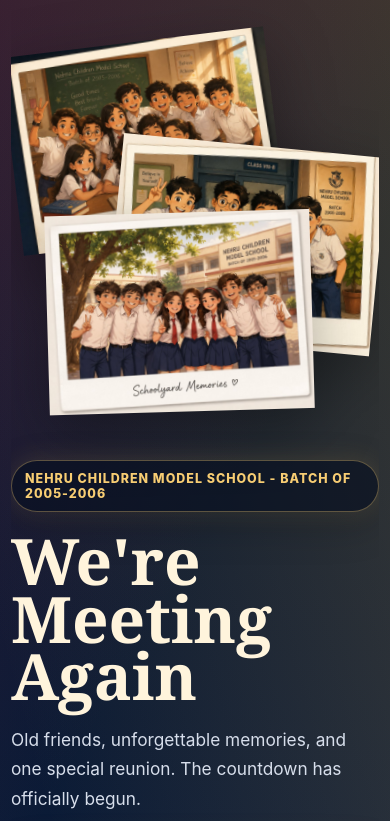
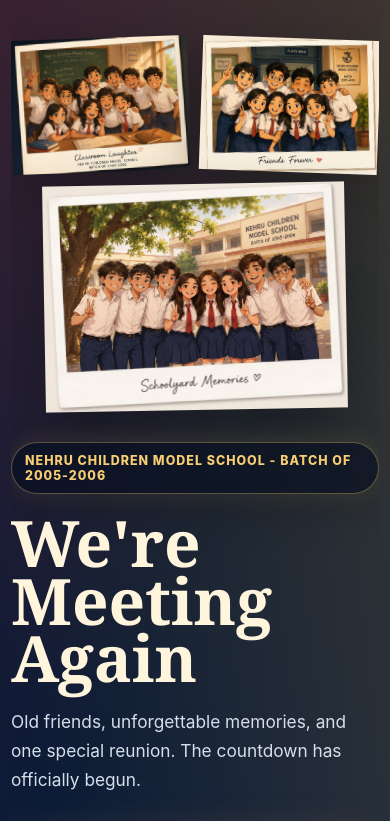
Before and after one commit to Gouravbunty17/high-school-reunion-countdown, a React (Vite) app: page / in a window 390 px wide. Shown: the top 821 px of the page. Built offline with nearby package versions, Linux system fonts and the light colour scheme; no server answers; the database is empty.

Commit message:
fix: arrange reunion photos without overlap

```diff
--- a/src/animations.css
+++ b/src/animations.css
@@ -5,9 +5,6 @@
 .hero-actions { animation: riseIn 760ms ease 340ms both; }
 .memory-stack { animation: photoStackIn 860ms ease 140ms both; }
 .memory-stack::before { animation: slowTilt 8s ease-in-out infinite; }
-.photo-one { animation: floatPhotoOne 6.8s ease-in-out infinite; }
-.photo-two { animation: floatPhotoTwo 7.4s ease-in-out 450ms infinite; }
-.photo-three { animation: floatPhotoThree 7s ease-in-out 900ms infinite; }
 .countdown-band { position: relative; overflow: hidden; animation: riseIn 760ms ease 280ms both; }
 .reunion-quote, .rsvp-panel, .vote-panel { animation: riseIn 760ms ease both; }
 .notice { animation: noticePop 260ms ease both; }
--- a/src/styles.css
+++ b/src/styles.css
@@ -158,7 +158,11 @@
 }
 
 .memory-stack {
-  min-height: 500px;
+  display: grid;
+  grid-template-columns: repeat(2, minmax(0, 1fr));
+  align-items: center;
+  gap: clamp(12px, 2vw, 18px);
+  max-width: 640px;
   position: relative;
 }
 
@@ -167,8 +171,8 @@
 }
 
 .memory-photo {
-  position: absolute;
-  width: min(66%, 350px);
+  position: relative;
+  width: 100%;
   margin: 0;
   display: block;
   padding: 0;
@@ -196,20 +200,17 @@
 }
 
 .photo-one {
-  top: 16px;
-  left: 18px;
-  transform: rotate(-7deg);
+  transform: rotate(-3deg);
 }
 
 .photo-two {
-  top: 146px;
-  right: 0;
-  transform: rotate(6deg);
+  transform: rotate(3deg);
 }
 
 .photo-three {
-  bottom: 20px;
-  left: 72px;
+  grid-column: 1 / -1;
+  width: min(70%, 380px);
+  justify-self: center;
   transform: rotate(-1deg);
 }
 
@@ -679,12 +680,11 @@
   }
 
   .memory-stack {
-    min-height: 410px;
     order: -1;
   }
 
-  .memory-photo {
-    width: min(70%, 320px);
+  .photo-three {
+    width: min(74%, 340px);
   }
 
   .countdown {
@@ -730,29 +730,21 @@
     width: 100%;
   }
 
-  .memory-stack {
-    min-height: 390px;
-  }
-
   .memory-photo {
-    width: 72%;
     filter: drop-shadow(0 18px 30px rgba(0, 0, 0, 0.3));
   }
 
   .photo-one {
-    top: 4px;
-    left: 0;
+    transform: rotate(-2deg);
   }
 
   .photo-two {
-    top: 104px;
-    right: 0;
+    transform: rotate(2deg);
   }
 
   .photo-three {
-    top: 178px;
-    left: 36px;
-    bottom: auto;
+    width: min(82%, 320px);
+    transform: rotate(-1deg);
   }
 
   .count-card {
```
